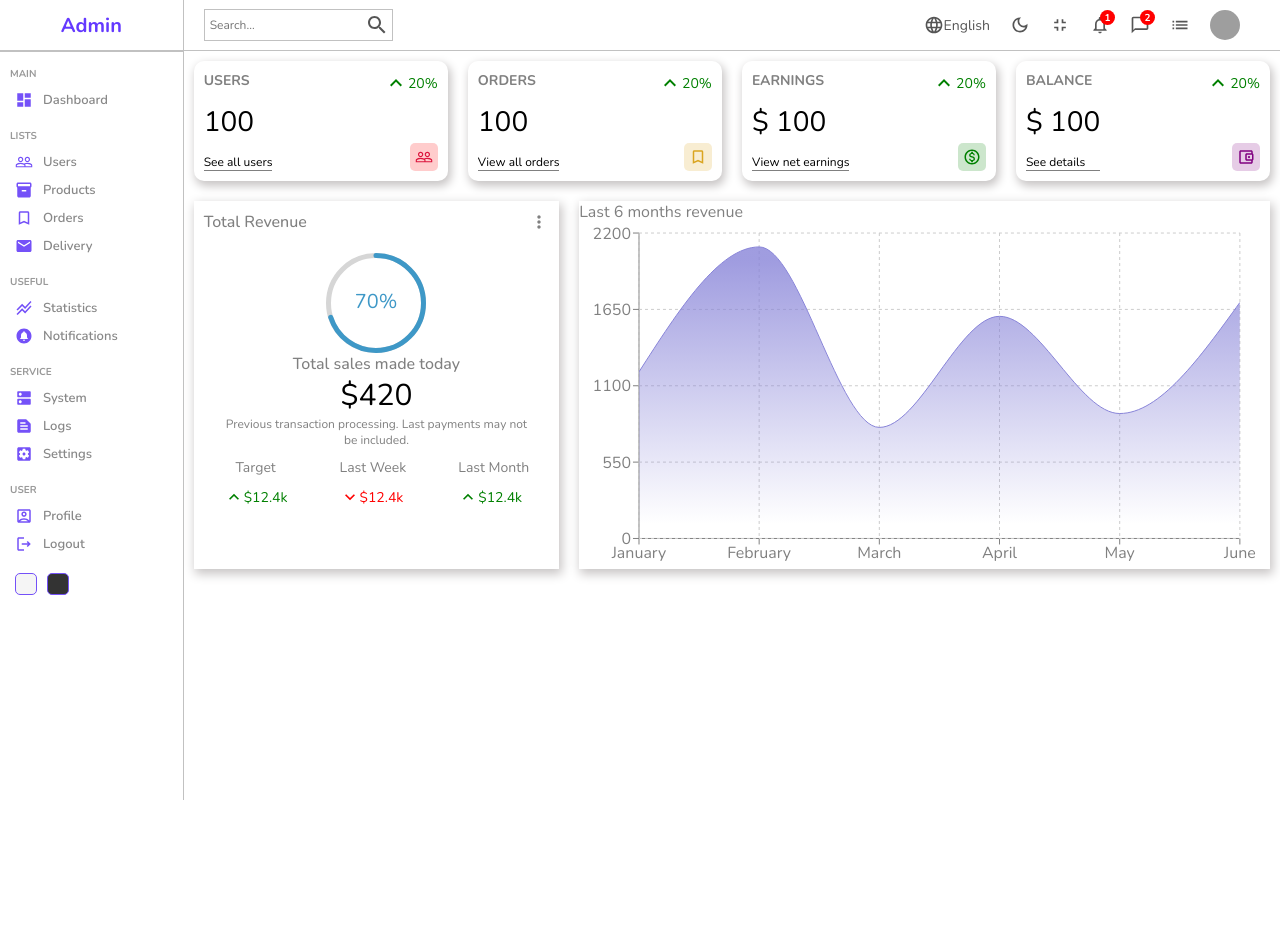
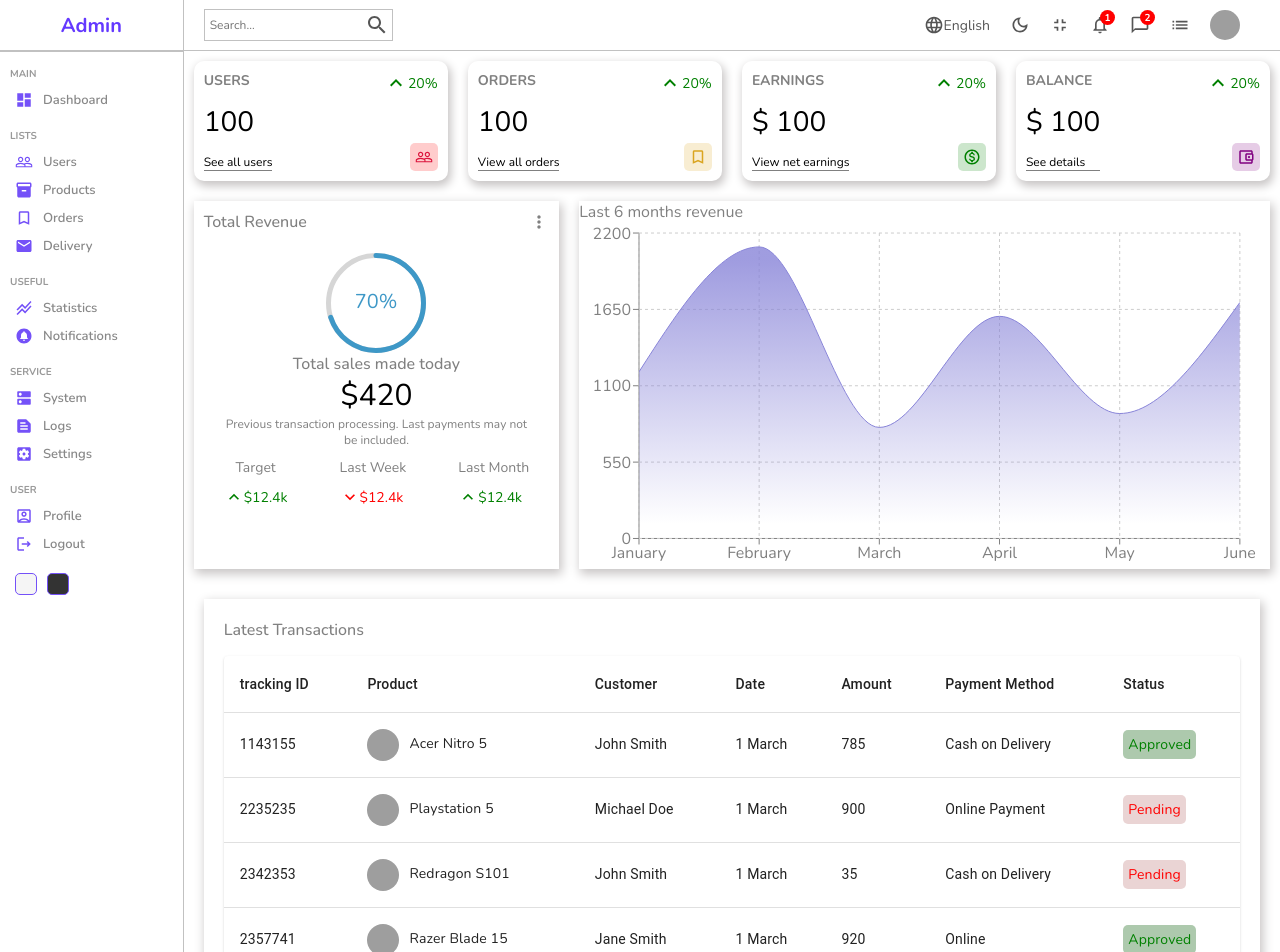
Before and after one commit to dariusz75/music-collection-catalogue, a React (Create React App) app: page / in a window 1280 px wide. Shown: the top 952 px of the page. Before the commit the page ends 800 px from the top, so only its background shows below. Built offline with nearby package versions, Linux system fonts and the light colour scheme; grey boxes are pictures that could not be loaded.

Commit message:
table added

```diff
--- /dev/null
+++ b/src/components/table/Table.jsx
@@ -0,0 +1,101 @@
+import './table.scss';
+
+import Table from '@mui/material/Table';
+import TableBody from '@mui/material/TableBody';
+import TableCell from '@mui/material/TableCell';
+import TableContainer from '@mui/material/TableContainer';
+import TableHead from '@mui/material/TableHead';
+import TableRow from '@mui/material/TableRow';
+import Paper from '@mui/material/Paper';
+
+const List = () => {
+  const rows = [
+    {
+      id: 1143155,
+      product: "Acer Nitro 5",
+      img: "https://m.media-amazon.com/images/I/81bc8mA3nKL._AC_UY327_FMwebp_QL65_.jpg",
+      customer: "John Smith",
+      date: "1 March",
+      amount: 785,
+      method: "Cash on Delivery",
+      status: "Approved",
+    },
+    {
+      id: 2235235,
+      product: "Playstation 5",
+      img: "https://m.media-amazon.com/images/I/31JaiPXYI8L._AC_UY327_FMwebp_QL65_.jpg",
+      customer: "Michael Doe",
+      date: "1 March",
+      amount: 900,
+      method: "Online Payment",
+      status: "Pending",
+    },
+    {
+      id: 2342353,
+      product: "Redragon S101",
+      img: "https://m.media-amazon.com/images/I/71kr3WAj1FL._AC_UY327_FMwebp_QL65_.jpg",
+      customer: "John Smith",
+      date: "1 March",
+      amount: 35,
+      method: "Cash on Delivery",
+      status: "Pending",
+    },
+    {
+      id: 2357741,
+      product: "Razer Blade 15",
+      img: "https://m.media-amazon.com/images/I/71wF7YDIQkL._AC_UY327_FMwebp_QL65_.jpg",
+      customer: "Jane Smith",
+      date: "1 March",
+      amount: 920,
+      method: "Online",
+      status: "Approved",
+    },
+    {
+      id: 2342355,
+      product: "ASUS ROG Strix",
+      img: "https://m.media-amazon.com/images/I/81hH5vK-MCL._AC_UY327_FMwebp_QL65_.jpg",
+      customer: "Harold Carol",
+      date: "1 March",
+      amount: 2000,
+      method: "Online",
+      status: "Pending",
+    },
+  ];
+  return <TableContainer component={Paper} className="table">
+          <Table sx={{ minWidth: 650 }} aria-label="simple table">
+            <TableHead>
+              <TableRow>
+                <TableCell className="table-cell">tracking ID</TableCell>
+                <TableCell  className="table-cell">Product</TableCell>
+                <TableCell  className="table-cell">Customer</TableCell>
+                <TableCell  className="table-cell">Date</TableCell>
+                <TableCell  className="table-cell">Amount</TableCell>
+                <TableCell  className="table-cell">Payment Method</TableCell>
+                <TableCell  className="table-cell">Status</TableCell>
+              </TableRow>
+            </TableHead>
+            <TableBody>
+              {rows.map((row) => (
+                <TableRow key={row.id} >
+                  <TableCell>{row.id}</TableCell>
+                  <TableCell>
+                    <div className="cell-wrapper">
+                      <img src={row.img} alt="" className="image" />
+                      {row.product}
+                    </div>
+                  </TableCell>
+                  <TableCell  className="table-cell">{row.customer}</TableCell>
+                  <TableCell  className="table-cell">{row.date}</TableCell>
+                  <TableCell  className="table-cell">{row.amount}</TableCell>
+                  <TableCell  className="table-cell">{row.method}</TableCell>
+                  <TableCell  className="table-cell">
+                    <span className={`status ${row.status}`}>{row.status}</span>
+                  </TableCell>
+                </TableRow>
+              ))}
+            </TableBody>
+          </Table>
+        </TableContainer>
+};
+
+export default List;
--- /dev/null
+++ b/src/components/table/table.scss
@@ -0,0 +1,30 @@
+.table {
+  .cell-wrapper {
+    display: flex;
+    align-items: center;
+
+    .image {
+      width: 32px;
+      height: 32px;
+      border-radius: 50%;
+      margin-right: 10px;
+      object-fit: cover;
+    }
+  }
+
+  .status {
+    padding: 5px;
+    border-radius: 5px;
+
+    &.Approved {
+      background-color: #adc9ad;
+      color: green;
+    }
+
+    &.Pending {
+      background-color: #ead4d4;
+      color: red;
+    }
+  }
+
+}
--- a/src/pages/home/Home.jsx
+++ b/src/pages/home/Home.jsx
@@ -3,6 +3,7 @@
 import Widget from '../../components/widget/Widget';
 import Featured from '../../components/featured/Featured';
 import Chart from '../../components/chart/Chart';
+import Table from '../../components/table/Table';
 
 import './home.scss';
 
@@ -21,6 +22,12 @@
           <Featured />
           <Chart />
         </div>
+        <div className="list-container">
+          <div className="list-title">
+            Latest Transactions
+          </div>
+          <Table />
+        </div>
       </div>
     </div>
 };
--- a/src/pages/home/home.scss
+++ b/src/pages/home/home.scss
@@ -15,5 +15,16 @@
       padding: 5px 20px;
     }
 
+    .list-container {
+      margin: 20px;
+      padding: 20px;
+      box-shadow: 2px 4px 10px 1px #c7c4c4;
+      -webkit-box-shadow: 2px 4px 10px 1px #c7c4c4;
 
+      .list-title {
+        margin-bottom: 15px;
+        font-weight: 500;
+        color: grey;
+      }
+    }
 };
```
